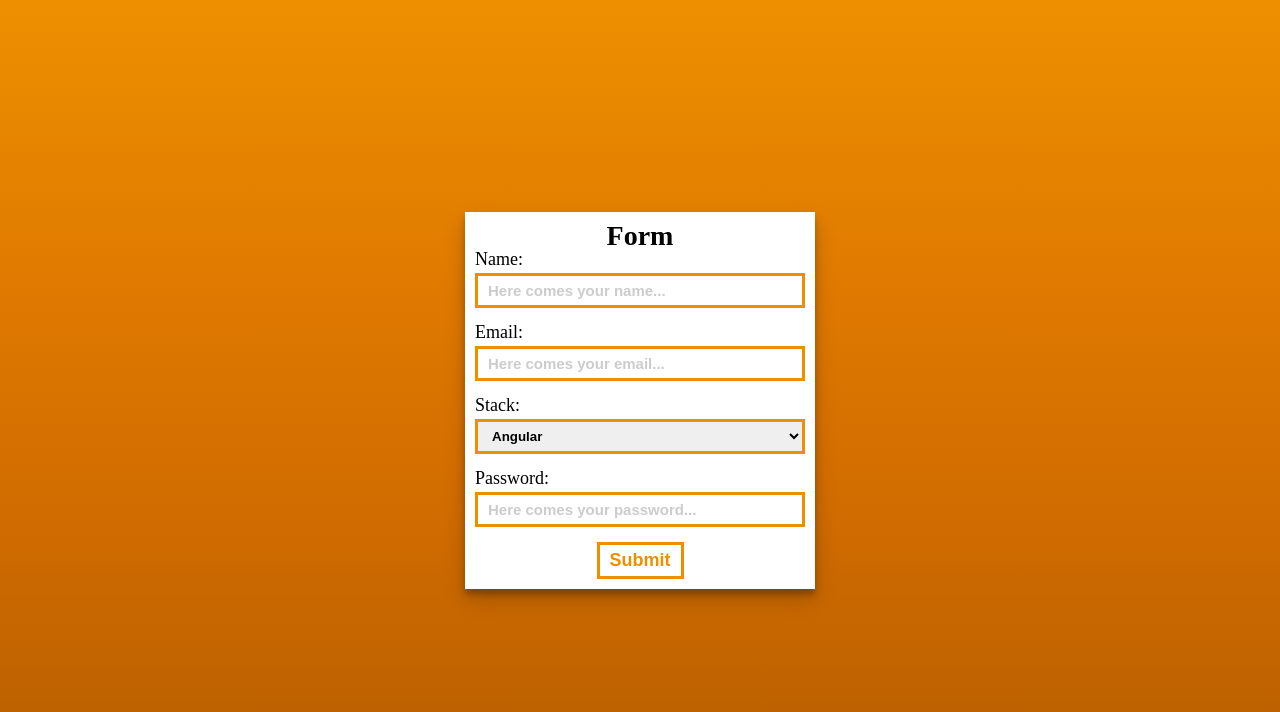
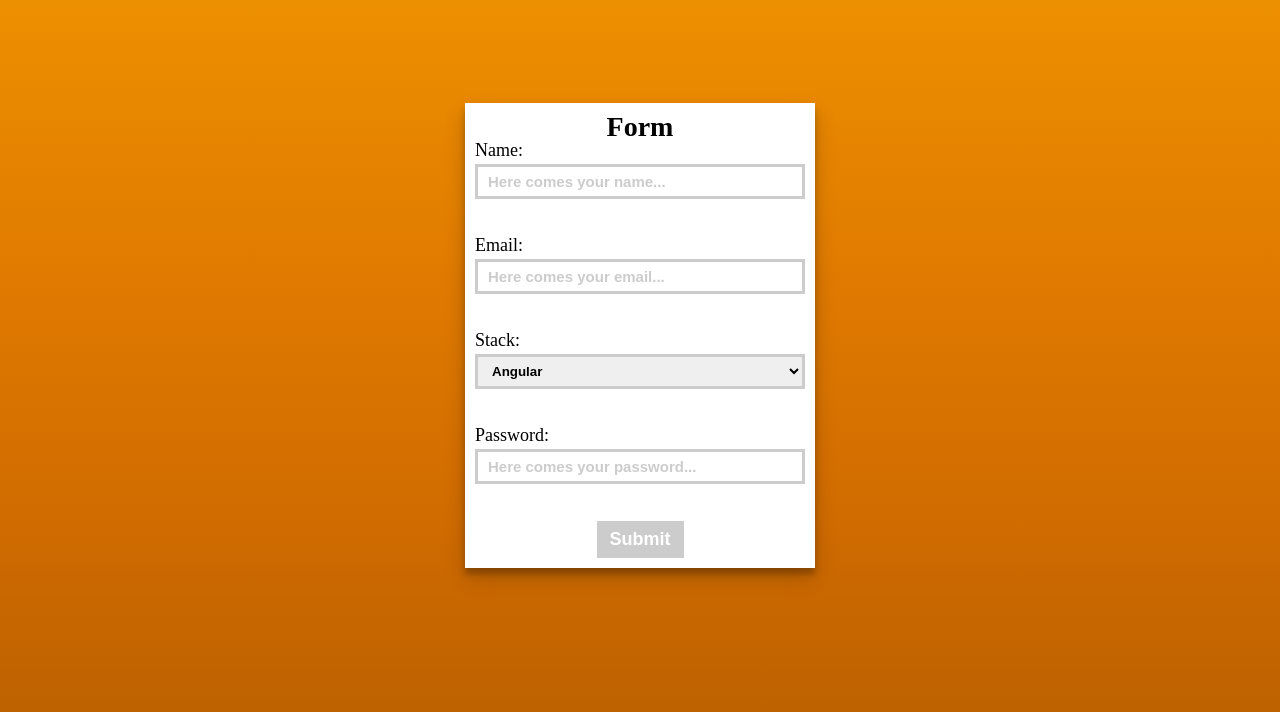
Before and after one commit to oleg9952/assignments, an Angular app: page / in a window 1280 px wide. Shown: the top 712 px of the page. Built offline with nearby package versions, Linux system fonts and the light colour scheme.

Commit message:
task - completed

```diff
--- a/src/app/app.component.html
+++ b/src/app/app.component.html
@@ -1,38 +1,78 @@
 <div class="wrapper">
-  <form class="form">
+  <form class="form"
+    (ngSubmit)="onSubmit()"
+    #form="ngForm"
+  >
     <h1>Form</h1>
     <div class="form__body">
+      <div class="form__section">
         <label for="name">Name:</label>
         <input
           type="text"
           name="name"
           id="name"
           placeholder="Here comes your name..."
+          required
+          ngModel
         >
+        <div class="errors">
+          <p>This field is required!</p>
+        </div>
+      </div>
 
+      <div class="form__section">
         <label for="email">Email:</label>
         <input
           type="email"
           name="email"
           id="email"
           placeholder="Here comes your email..."
+          required
+          email
+          ngModel
         >
+        <div class="errors">
+          <p>Email is invalid!</p>
+        </div>
+      </div>
 
+      <div class="form__section">
         <label for="stack">Stack:</label>
-      <select name="stack" id="stack">
+        <select
+          name="stack"
+          id="stack"
+          [ngModel]="'angular'"
+          ngModel
+        >
           <option value="angular">Angular</option>
           <option value="react">React</option>
           <option value="flutter">Flutter</option>
         </select>
+      </div>
 
+      <div class="form__section">
         <label for="password">Password:</label>
         <input
           type="password"
           name="password"
           id="password"
           placeholder="Here comes your password..."
+          minlength="6"
+          required
+          ngModel
         >
+        <div class="errors">
+          <p>Password should contain 6 or more characters!</p>
         </div>
-    <button type="submit">Submit</button>
+      </div>
+    </div>
+    <button type="submit"
+      [disabled]="form.invalid"
+    >Submit</button>
+    <div class="form__output"
+      *ngIf="submitedData"
+    >
+      <pre>{{ submitedData | json}}</pre>
+    </div>
   </form>
 </div>
--- a/src/app/app.component.scss
+++ b/src/app/app.component.scss
@@ -1,3 +1,5 @@
+$shadow: 0 10px 20px rgba(0,0,0,0.19), 0 6px 6px rgba(0,0,0,0.23);
+
 .wrapper {
     min-height: 100vh;
     background-image: linear-gradient(to top,
@@ -17,16 +19,17 @@
     display: flex;
     justify-content: center;
     align-items: center;
+    padding-top: 20px;
 }
 
 .form {
     background-color: #fff;
     min-height: 200px;
     width: 350px;
-    box-shadow:
-        0 10px 20px rgba(0,0,0,0.19),
-        0 6px 6px rgba(0,0,0,0.23);
+    position: relative;
+    box-shadow: $shadow;
     padding: 10px;
+    margin-bottom: 150px;
     h1 {
         font-weight: bold;
         font-size: 28px;
@@ -35,19 +38,31 @@
     &__body {
         display: grid;
         font-size: 18px;
+        .form__section {
+            margin-bottom: 15px;
+            min-height: 80px;
+        }
+        .errors {
+            color: red;
+            font-size: 15px;
+            display: none;
+        }
         label {
             margin-bottom: 5px;
+            display: block;
         }
         input {
             outline: none;
             height: 35px;
             padding: 0 10px;
-            border: 3px solid #ed9000;
-            margin-bottom: 15px;
+            border: 3px solid #ccc;
             font-size: 15px;
             font-weight: bold;
+            margin-bottom: 5px;
             color: #000;
             transition: .3s;
+            display: block;
+            width: 100%;
         }
         input::placeholder {
             color: #ccc;
@@ -61,11 +76,28 @@
         select {
             margin-bottom: 15px;
             outline: none;
-            border: 3px solid #ed9000;
+            border: 3px solid #ccc;
             height: 35px;
             padding: 0 10px;
             cursor: pointer;
             font-weight: bold;
+            transition: .3s;
+            width: 100%;
+        }
+        select:focus {
+            background-color: rgba(237, 142, 0, .2);
+        }
+
+
+        input.ng-touched.ng-invalid {
+            border-color: red;
+        }
+        input.ng-touched.ng-valid {
+            border-color: #00d300;
+        }
+
+        input.ng-touched.ng-invalid + .errors {
+            display: block;
         }
     }
     button {
@@ -81,8 +113,32 @@
         outline: none;
         transition: .3s;
     }
+    button:disabled {
+        background-color: #ccc;
+        color: #fff;
+        border-color: #ccc;
+        pointer-events: none;
+    }
     button:hover {
         background-color: #ed9000;
         color: #fff;
     }
+    &__output {
+        position: absolute;
+        bottom: 0;
+        left: 50%;
+        transform: translate(-50%, calc(130% + 15px)) scale(.8);
+        opacity: 0;
+        background-color: #fff;
+        box-shadow: $shadow;
+        padding: 5px;
+        animation: animateOutput .5s forwards;
+    }
 }
+
+@keyframes animateOutput {
+    100% {
+        opacity: 1;
+        transform: translate(-50%, calc(100% + 15px)) scale(1);
+    }
+}
--- a/src/app/app.component.ts
+++ b/src/app/app.component.ts
@@ -1,4 +1,12 @@
-import { Component } from '@angular/core';
+import { Component, ViewChild } from '@angular/core';
+import { NgForm  } from '@angular/forms';
+
+interface FormDataInterf {
+  name: string;
+  email: string;
+  stack: string;
+  password: string;
+}
 
 @Component({
   selector: 'app-root',
@@ -6,5 +14,14 @@ import { Component } from '@angular/core';
   styleUrls: ['./app.component.scss']
 })
 export class AppComponent {
-  title = 'task11';
+  @ViewChild('form') form: NgForm;
+
+  submitedData: FormDataInterf;
+
+  onSubmit(): void {
+    this.submitedData = this.form.value;
+    this.form.reset({
+      stack: 'angular'
+    });
+  }
 }
--- a/src/app/app.module.ts
+++ b/src/app/app.module.ts
@@ -1,5 +1,6 @@
 import { BrowserModule } from '@angular/platform-browser';
 import { NgModule } from '@angular/core';
+import { FormsModule } from '@angular/forms';
 
 import { AppComponent } from './app.component';
 
@@ -8,7 +9,8 @@ import { AppComponent } from './app.component';
     AppComponent
   ],
   imports: [
-    BrowserModule
+    BrowserModule,
+    FormsModule
   ],
   providers: [],
   bootstrap: [AppComponent]
--- a/src/index.html
+++ b/src/index.html
@@ -2,7 +2,7 @@
 <html lang="en">
 <head>
   <meta charset="utf-8">
-  <title>Task11</title>
+  <title>Task-11</title>
   <base href="/">
   <meta name="viewport" content="width=device-width, initial-scale=1">
   <link rel="icon" type="image/x-icon" href="favicon.ico">
```
Lines whose indentation alone changed are shown as unchanged.
